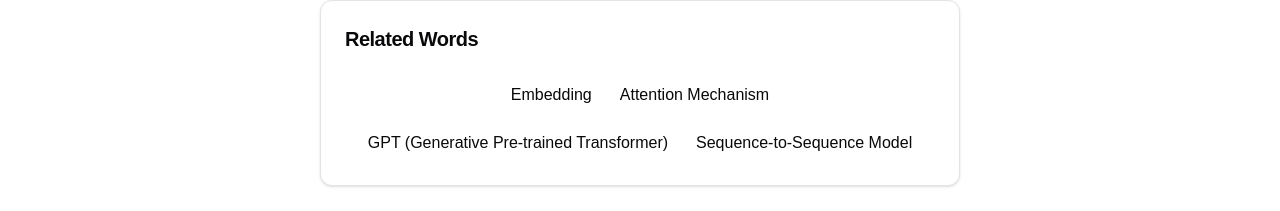
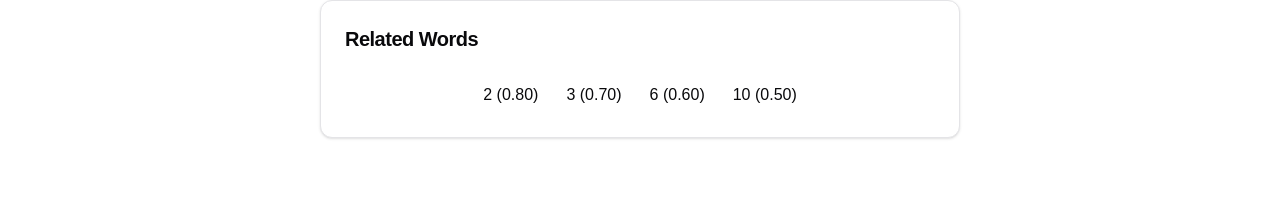
Before and after one commit to 0xMichaelRan/wordchat-frontend-nextjs, a Next.js app: page /word/1 in a window 1280 px wide. Shown: the part 382-593 px from the top of the page. Built offline with nearby package versions, Linux system fonts and the light colour scheme; no server answers.

Commit message:
fix, get word and related words seperated.

```diff
--- a/src/app/word/[id]/word-page.tsx
+++ b/src/app/word/[id]/word-page.tsx
@@ -32,10 +32,10 @@ const defaultResponse: WordData = {
 };
 
 const defaultRelatedWords = [
-  { id: 2, word: "Embedding" },
-  { id: 3, word: "Attention Mechanism" },
-  { id: 6, word: "GPT (Generative Pre-trained Transformer)" },
-  { id: 10, word: "Sequence-to-Sequence Model" },
+  { related_word_id: 2, correlation: 0.8 },
+  { related_word_id: 3, correlation: 0.7 },
+  { related_word_id: 6, correlation: 0.6 },
+  { related_word_id: 10, correlation: 0.5 },
 ];
 
 const defaultExplainHistory = [
@@ -57,7 +57,7 @@ const defaultExplainHistory = [
 export default function WordPage() {
   const { id } = useParams()
   const [wordData, setWordData] = useState<WordData | null>(null)
-  const [relatedWords, setRelatedWords] = useState<{ id: number; word: string }[]>([])
+  const [relatedWords, setRelatedWords] = useState<{ related_word_id: number; correlation: number }[]>([])
   const [explainHistory, setExplainHistory] = useState<{ id: number | null; word_id: number; previous_explain: string; changed_at: string }[]>([])
   const [loading, setLoading] = useState(true)
   const [error, setError] = useState<string | null>(null)
@@ -71,18 +71,32 @@ export default function WordPage() {
   useEffect(() => {
     const fetchData = async () => {
       try {
-        const response = await fetch(`${process.env.NEXT_PUBLIC_API_URL}/api/words/${id}`)
-        if (!response.ok) {
+        const wordResponse = await fetch(`${process.env.NEXT_PUBLIC_API_URL}/api/words/${id}`)
+        if (!wordResponse.ok) {
           throw new Error('Fetch failed')
         }
-        const data = await response.json()
-        setWordData(data)
-        setEditedExplain(data.explain)
-        setEditedDetails(data.details)
-        setRelatedWords(data.related_words)
-        setExplainHistory(data.explain_history)
+        const wordData = await wordResponse.json()
+        setWordData(wordData)
+        setEditedExplain(wordData.explain)
+        setEditedDetails(wordData.details)
+
+        const relatedResponse = await fetch(`${process.env.NEXT_PUBLIC_API_URL}/api/related/${id}`)
+        if (!relatedResponse.ok) {
+          throw new Error('Fetch related words failed')
+        }
+        const relatedData = await relatedResponse.json()
+        console.log("relatedData", relatedData)
+        setRelatedWords(relatedData)
+
+        const historyResponse = await fetch(`${process.env.NEXT_PUBLIC_API_URL}/api/words/${id}/history`)
+        if (!historyResponse.ok) {
+          throw new Error('Fetch explain history failed')
+        }
+        const historyData = await historyResponse.json()
+        setExplainHistory(historyData)
+
       } catch (error) {
-        console.error('Error fetching word data:', error)
+        console.error('Error fetching data:', error)
         setWordData(defaultResponse)
         setEditedExplain(defaultResponse.explain)
         setEditedDetails(defaultResponse.details)
@@ -257,21 +271,17 @@ export default function WordPage() {
         </CardHeader>
         <CardContent>
           <div className="flex flex-wrap gap-3 justify-center">
-            {relatedWords.map(({ id, word }) => {
-              // Since we don't have a correlation value, we'll use a fixed font size
-              const fontSize = 16; // You can adjust this value as needed
-              return (
-                <Link href={`/word/${id}`} key={id}>
-                  <Button
-                    variant="ghost"
-                    className={`px-2 py-1 hover:bg-primary hover:text-primary-foreground transition-colors`}
-                    style={{ fontSize: `${fontSize}px` }}
-                  >
-                    {word}
-                  </Button>
-                </Link>
-              );
-            })}
+            {relatedWords.map(({ related_word_id, correlation }, index) => (
+              <Link href={`/word/${related_word_id}`} key={`${related_word_id}-${index}`}>
+                <Button
+                  variant="ghost"
+                  className="px-2 py-1 hover:bg-primary hover:text-primary-foreground transition-colors"
+                  style={{ fontSize: '16px' }}
+                >
+                  {related_word_id} ({correlation.toFixed(2)})
+                </Button>
+              </Link>
+            ))}
           </div>
         </CardContent>
       </Card>
```
